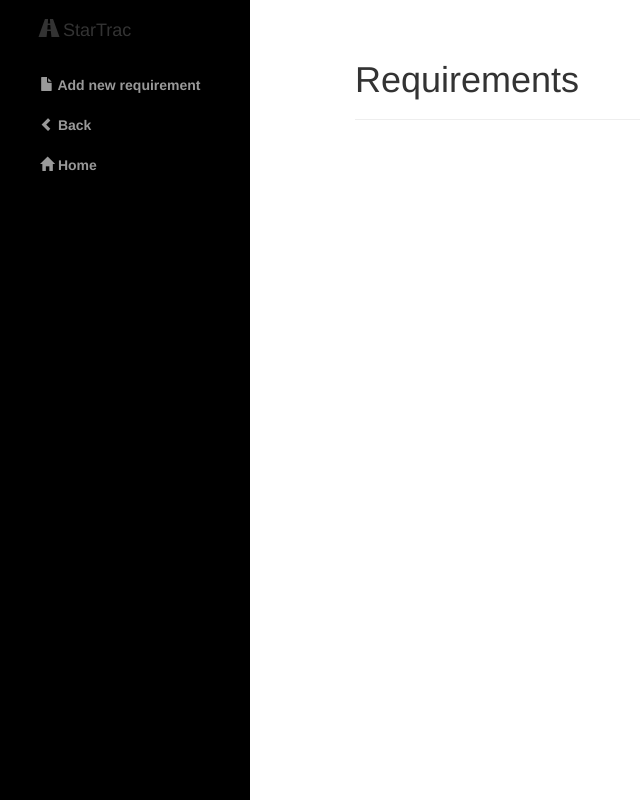
After one commit to E2Soft/StarTrac, a Django app: page /tasks/requirements/ in a window 1280 px wide. The commit adds this page. Shown: the whole page, without its empty margins (0-640 px from the left). Run offline with Django 3.2, Linux system fonts and the light colour scheme; data that the repository does not hold is empty; some libraries are stand-ins or nearby versions.

Commit message:
[NEW] listanje svih zahteva [NEW] prikaz detalja pojedinacnog zahteva [NEED-FIX] posto cita iz baze, neke stvari su C,L,... tj enumeracije.Naci nacin da prikaze konkretan tekst

```diff
--- a/src/tasks/forms.py
+++ b/src/tasks/forms.py
@@ -7,13 +7,13 @@ from django import forms
 from django.contrib.admin import widgets
 from django.core.urlresolvers import reverse
 from django.forms.models import modelform_factory
+from django.forms.widgets import Textarea
 from django.shortcuts import get_object_or_404
 from django.views.generic.detail import DetailView
 from django.views.generic.edit import UpdateView
 from django.views.generic.list import ListView
 
-from tasks.models import Milestone
-from django.forms.widgets import Textarea
+from tasks.models import Milestone, Requirement
 
 
 class MilestoneForm(forms.ModelForm):
@@ -79,3 +79,26 @@ class MilestoneUpdate(UpdateView):
             context["back"]="/"
 
         return context
+
+class RequirementsList(ListView):
+    model = Requirement
+    template_name = 'tasks/requirements.html'
+
+    def get_queryset(self):
+        return Requirement.objects.all()
+
+class RequirementDetail(DetailView):
+    model = Requirement
+    template_name = 'tasks/rdetail.html'
+    context_object_name='requirement'
+
+    def get_context_data(self, **kwargs):
+        context = super(RequirementDetail, self).get_context_data(**kwargs)
+
+        #KeyError
+        try:
+            context["back"] = self.request.META["HTTP_REFERER"]
+        except(KeyError):
+            context["back"]="/"
+
+        return context
--- a/src/tasks/templates/tasks/logged.html
+++ b/src/tasks/templates/tasks/logged.html
@@ -18,6 +18,7 @@
       <ul class="nav navbar-nav">
         <li class="active"><a href="#">Home</a></li>
         <li><a href="{% url 'milestones' %}">Milestones</a></li>
+        <li><a href="{% url 'requirements' %}">Requirements</a></li>
         <li><a href="{% url 'logout' %}">Logout</a></li>
         <li>
         	<a href="#">
--- a/src/tasks/templates/tasks/mdetail.html
+++ b/src/tasks/templates/tasks/mdetail.html
@@ -7,7 +7,7 @@
 
 <ul class="list-group">
 	<li class="list-group-item">Date created: {{milestone.date_created}}</li>
-	<li class="list-group-item">Name: {{milestone.summry}}</li>
+	<li class="list-group-item">Summry: {{milestone.summry}}</li>
 </ul>
 
 </div>
--- /dev/null
+++ b/src/tasks/templates/tasks/requirements.html
@@ -0,0 +1,54 @@
+{% extends "tasks/base.html" %}
+{% block title %}Milestones Page{% endblock %}
+
+{% block content %}
+	<div id="page-content-wrapper">
+    	<div class="container-fluid">
+        	<div class="row">
+            	<div class="col-lg-12">
+            		<div class="page-header">
+       					<h1>Requirements</h1>
+    				</div>
+					<ul class="list-group">
+						{% for publisher in object_list %}
+							<li class="list-group-item">
+							<a href="{% url 'rdetail' publisher.pk %}">{{publisher.name}}</a>
+							</li>
+						{% endfor %}
+					</ul>
+				</div>
+			</div>
+		</div>
+	</div>
+
+{% endblock %}
+
+{% block sidebar %}
+	<div id="sidebar-wrapper">
+    	<ul class="sidebar-nav">
+        	<li class="sidebar-brand">
+            	<p>
+            		<span class="glyphicon glyphicon-road"></span>
+            		StarTrac
+            	</p>
+            </li>
+			<li>
+				<b>
+					<a href="{% url 'addmilestone' %}">
+						<span class="glyphicon glyphicon-file"></span>
+						Add new requirement
+					</a>
+				</b>
+			</li>
+			<li>
+				<b>
+					<a href="/tasks">
+						<span class="glyphicon glyphicon-chevron-left"></span>
+						Back
+					</a>
+				</b>
+			</li>
+			{{block.super}}
+		</ul>
+	</div>
+{% endblock %}
--- a/src/tasks/urls.py
+++ b/src/tasks/urls.py
@@ -6,7 +6,8 @@ Created on Dec 21, 2014
 from django.conf.urls import patterns, url
 
 from tasks import views
-from tasks.forms import MilestonesList, MilestoneDetail, MilestoneUpdate
+from tasks.forms import MilestonesList, MilestoneDetail, MilestoneUpdate, \
+    RequirementsList, RequirementDetail
 
 
 urlpatterns = patterns('',
@@ -16,4 +17,6 @@ urlpatterns = patterns('',
     url(r'^mcomment/$', views.mcomment, name='mcomment'),
     url(r'^medit/(?P<pk>\d+)/$', MilestoneUpdate.as_view(), name='medit'),
     url(r'^addmilestone/$', views.addmilestone, name='addmilestone'),
+    url(r'^requirements/$', RequirementsList.as_view(), name='requirements'),
+    url(r'^rdetail/(?P<pk>\d+)/$', RequirementDetail.as_view(), name='rdetail'),
 )
```
Also changed, not shown: src/tasks/templates/tasks/rdetail.html (added, +57 -0 lines).
